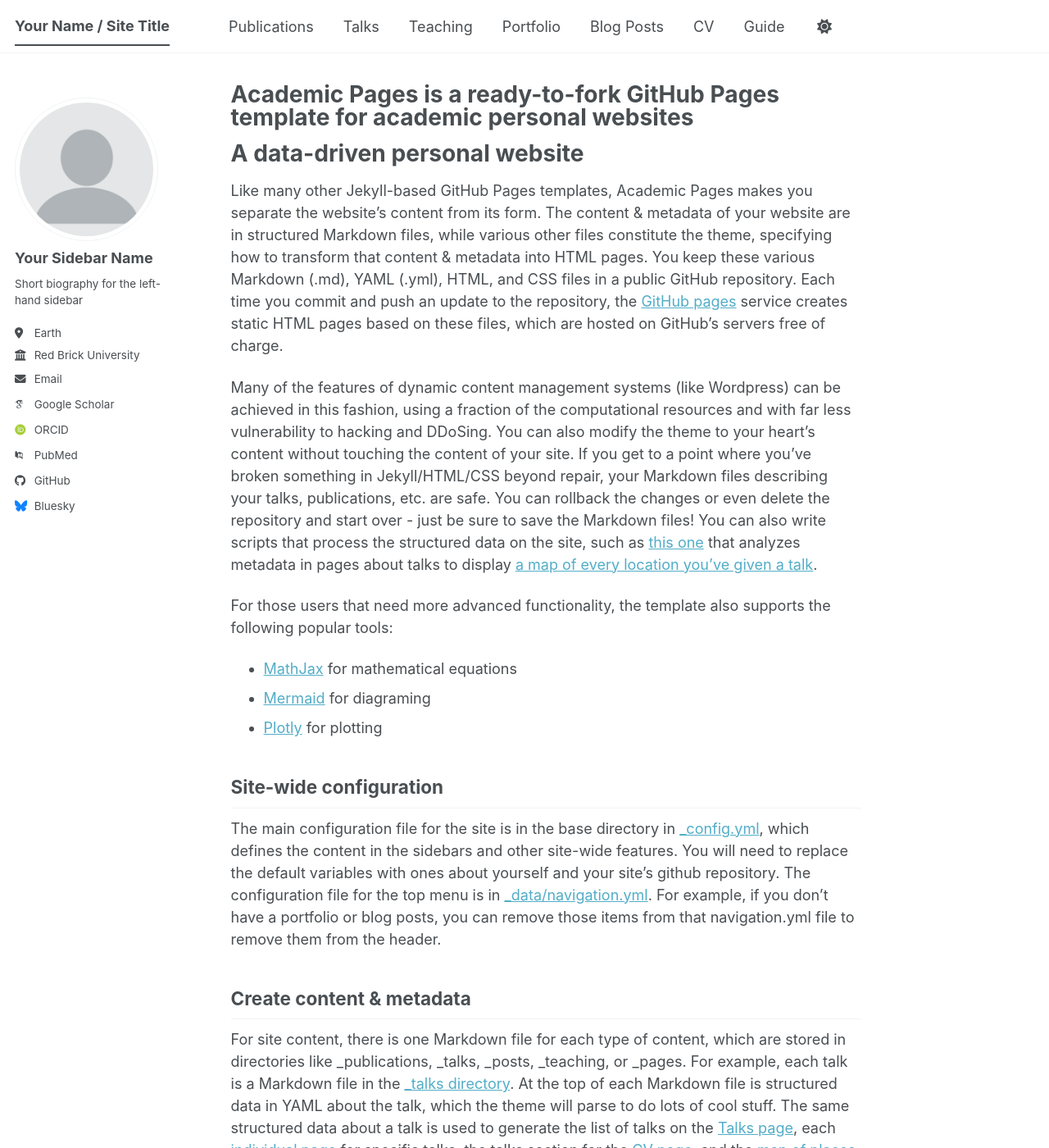
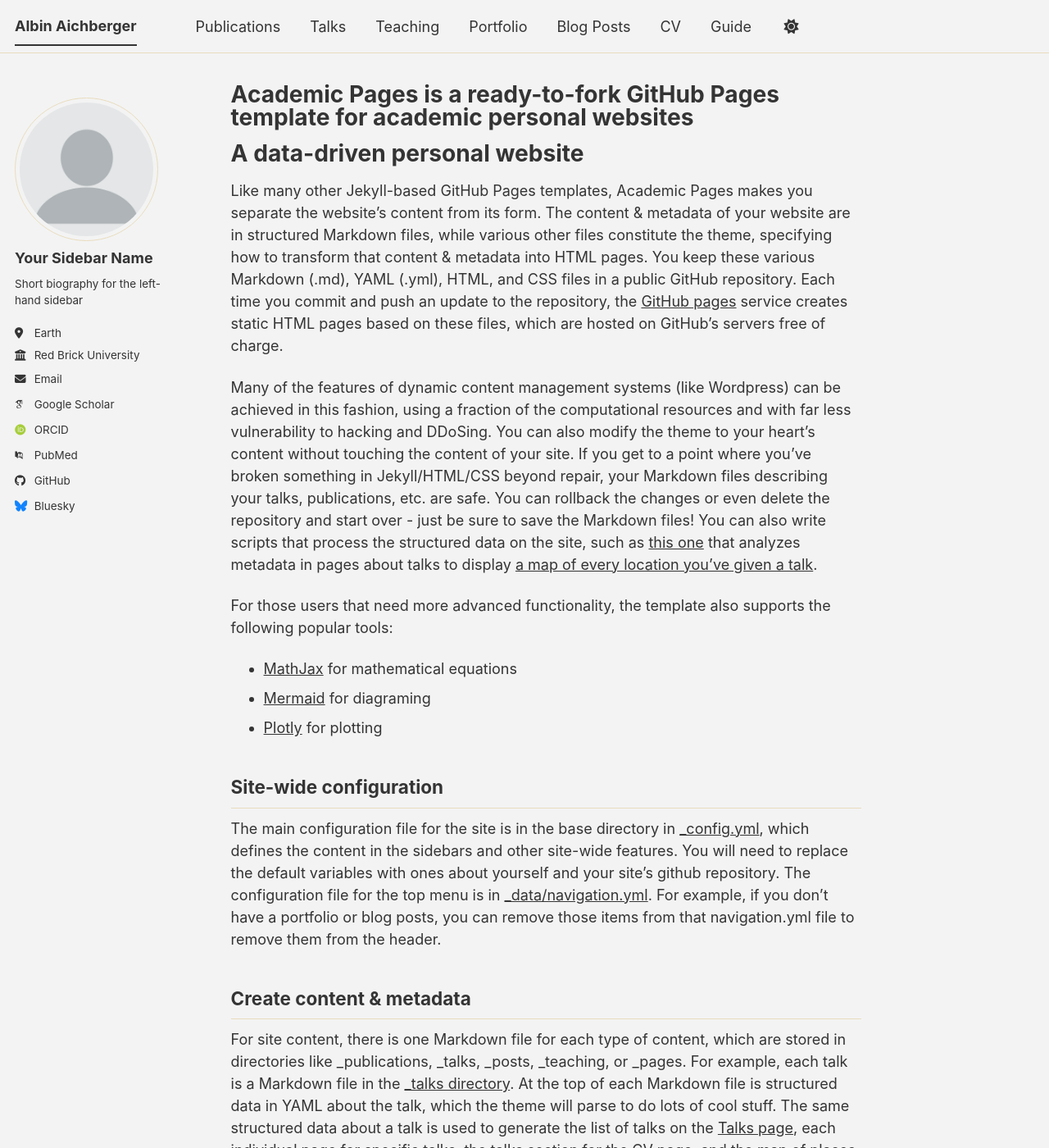
Before and after one commit to AAichberger/AAichberger.github.io, a Jekyll site: the page built from _pages/about.md, in a window 1280 px wide and 1400 px high. Shown: the whole window at 82% size. Built offline with Jekyll 4.4.1, drawn with Linux system fonts in a browser that asks for light colours; some web fonts are replaced; a script bundle is joined from its source files by our own code; library files that are not in the unit come from our copies; some of the changed text lies outside the part shown.

Commit message:
Update site theme and personal information

```diff
--- a/_config.yml
+++ b/_config.yml
@@ -8,11 +8,11 @@
 
 # Basic Site Settings
 locale                   : "en-US"
-site_theme               : "default" # The available themes options are "default", "air", "sunrise", "mint", "dirt" and "contrast"
-title                    : "Your Name / Site Title"
+site_theme               : "dirt" # The available themes options are "default", "air", "sunrise", "mint", "dirt" and "contrast"
+title                    : "Albin Aichberger"
 title_separator          : "-"
-name                     : &name "Your Name"
-description              : &description "Your Name's academic portfolio"   # Update this with a general description of your site, this is the default if not overridden by a page
+name                     : &name "Albin Aichberger"
+description              : &description "Albin Aichberger's academic portfolio"   # Update this with a general description of your site, this is the default if not overridden by a page
 url                      : https://academicpages.github.io # The base hostname & protocol for your site e.g. "https://[your GitHub username].github.io",
                                                            # or if you already have some other page hosted on Github then use "https://[your GitHub username].github.io/[Your Repo Name]"
 baseurl                  : "" # the subpath of your site, e.g. "/blog"
```
